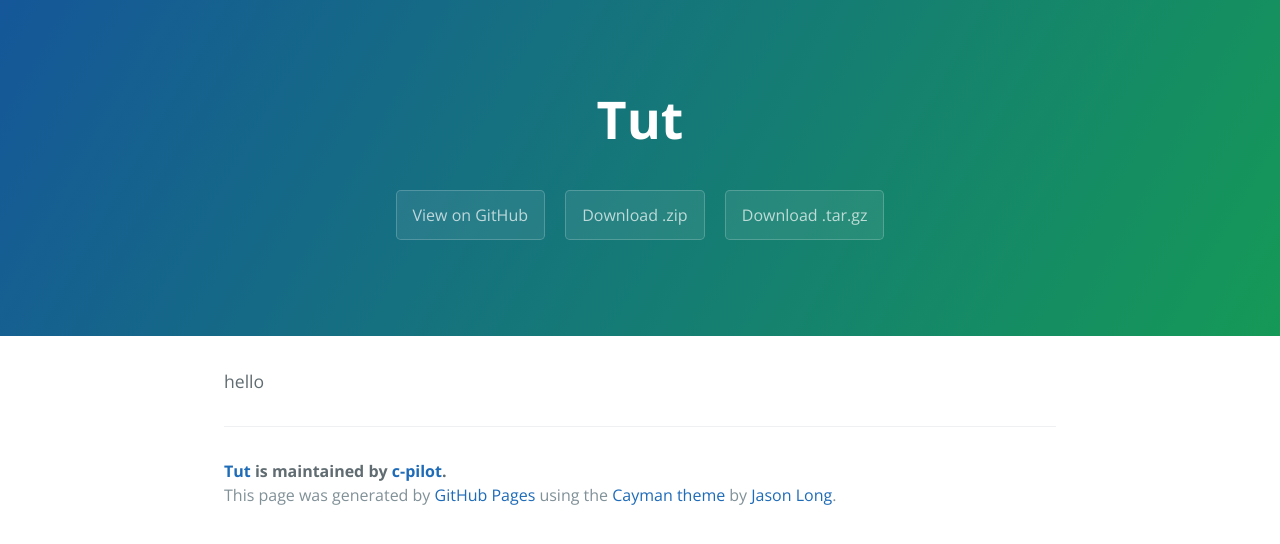
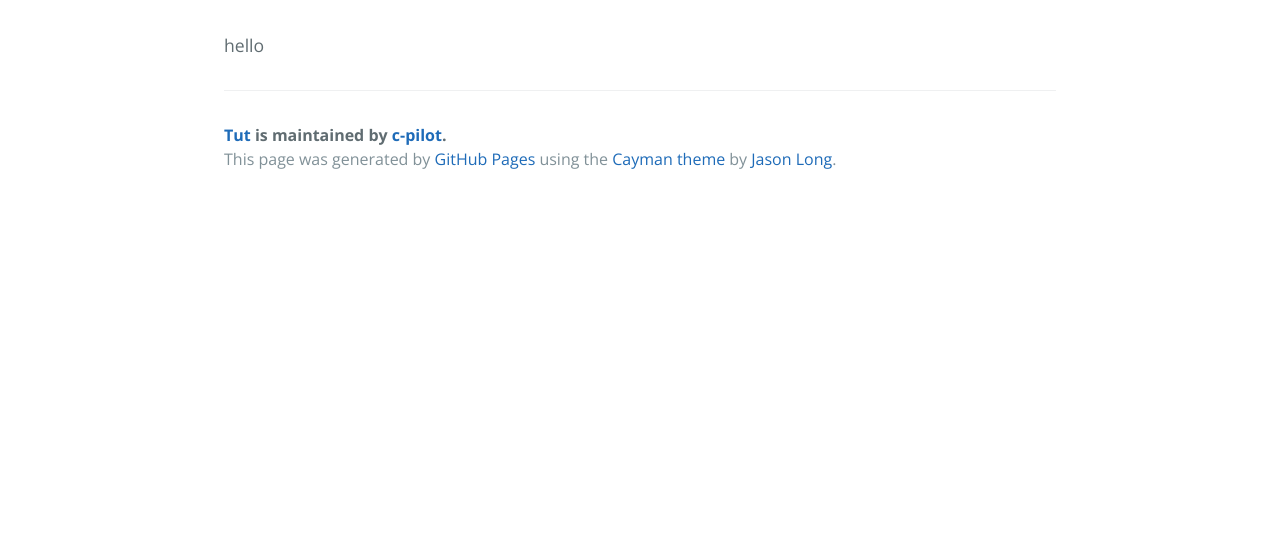
Before and after one commit to c-pilot/tut, a plain HTML site: page index.html in a window 1280 px wide. Drawn offline with nearby package versions, Linux system fonts and the light colour scheme.

Commit message:
Update index.html

```diff
--- a/index.html
+++ b/index.html
@@ -10,13 +10,6 @@
     <link rel="stylesheet" type="text/css" href="stylesheets/github-light.css" media="screen">
   </head>
   <body>
-    <section class="page-header">
-      <h1 class="project-name">Tut</h1>
-      <h2 class="project-tagline"></h2>
-      <a href="https://github.com/c-pilot/tut" class="btn">View on GitHub</a>
-      <a href="https://github.com/c-pilot/tut/zipball/master" class="btn">Download .zip</a>
-      <a href="https://github.com/c-pilot/tut/tarball/master" class="btn">Download .tar.gz</a>
-    </section>
 
     <section class="main-content">
       <p>hello</p>
```
